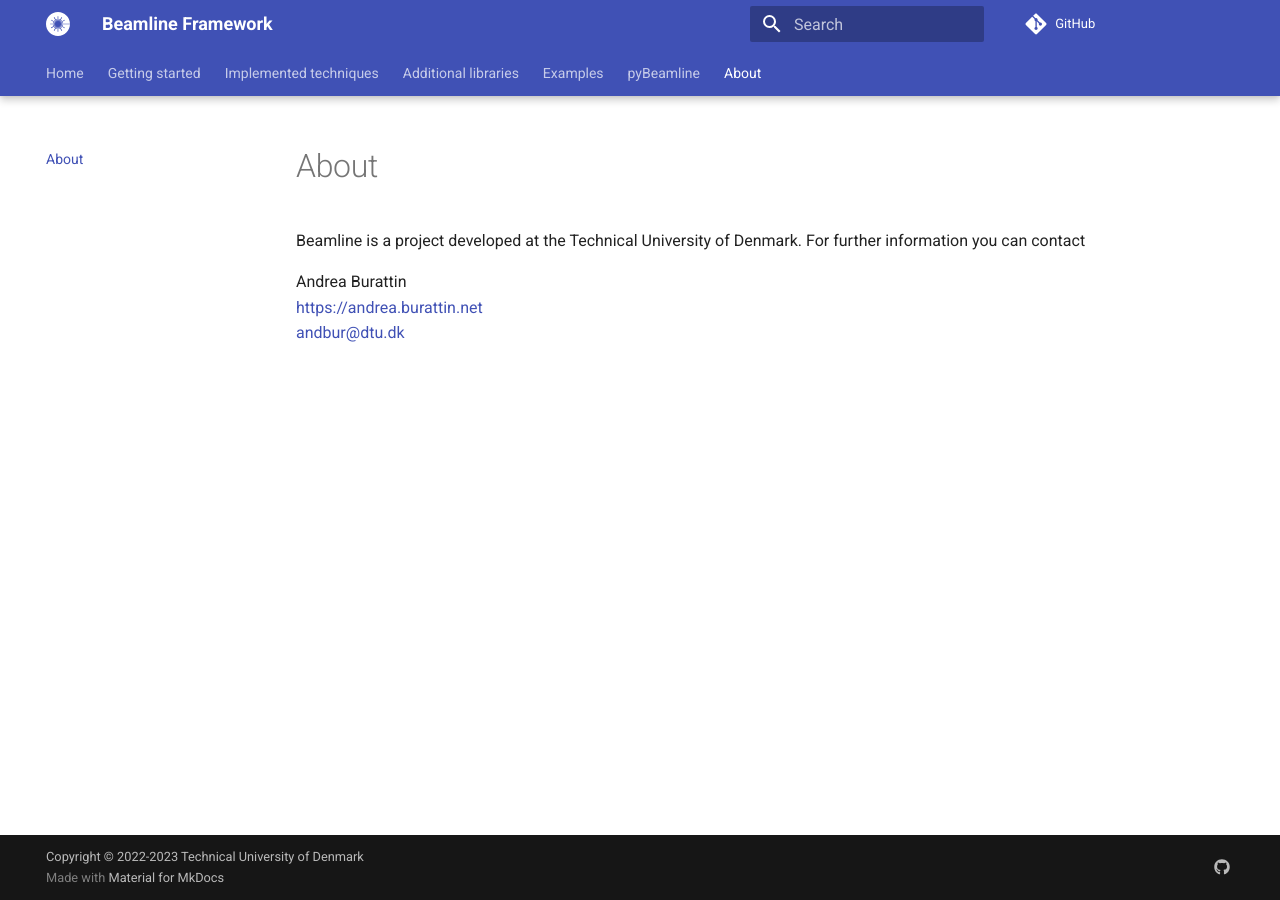
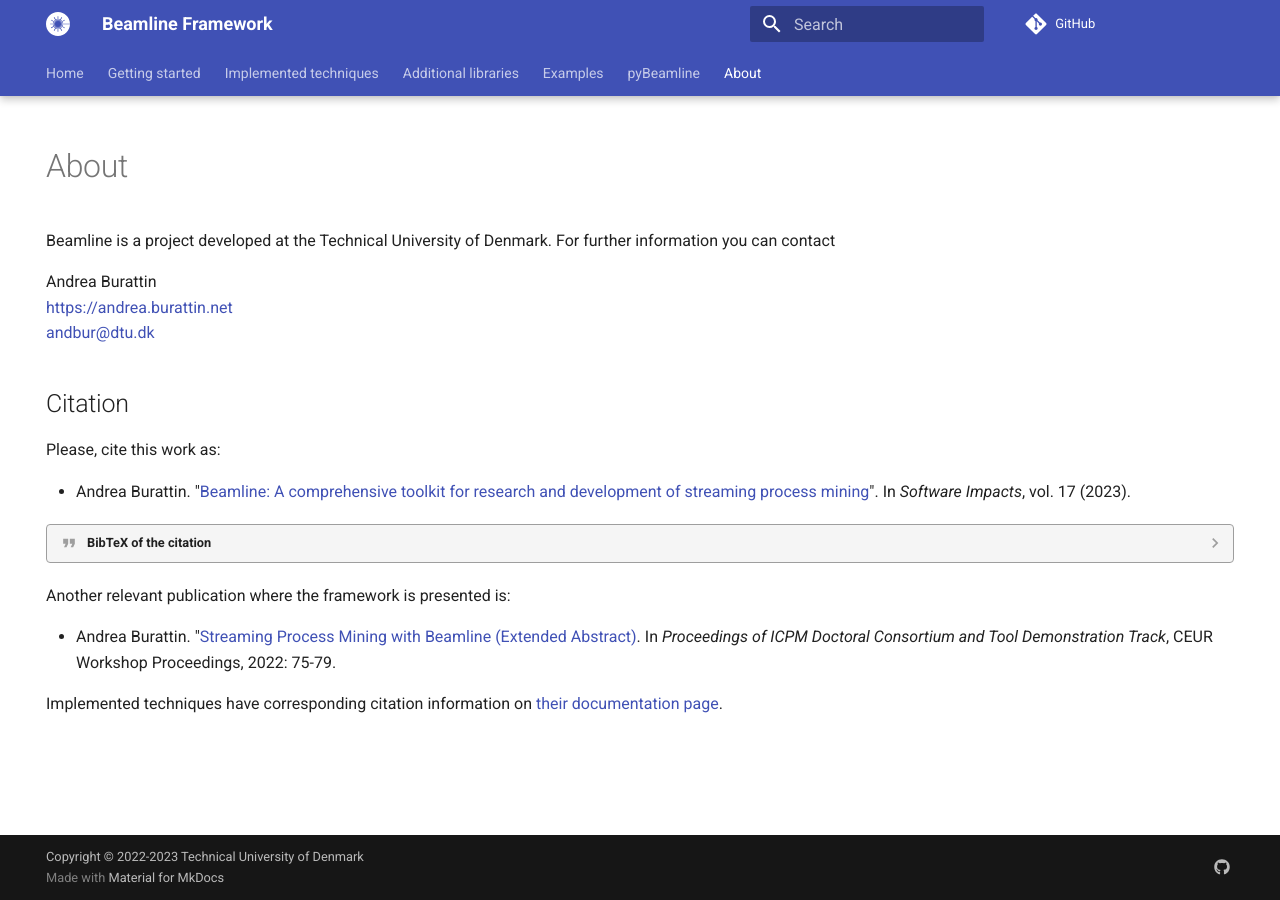
Before and after one commit to beamline/docs, an MkDocs documentation site: the page built from docs/about.md, in a window 1280 px wide. Built offline with MkDocs 1.6.1 and Material for MkDocs 9.7.7, drawn with Linux system fonts in a browser that asks for light colours; comment, search, counter and statistics services are not loaded.

Commit message:
Added citations

````diff
--- a/docs/about.md
+++ b/docs/about.md
@@ -1,5 +1,40 @@
+---
+hide:
+  - navigation
+---
+
 Beamline is a project developed at the Technical University of Denmark. For further information you can contact
 
 Andrea Burattin
 <https://andrea.burattin.net>
 <andbur@dtu.dk>
+
+
+## Citation
+
+Please, cite this work as:
+
+* Andrea Burattin. "[Beamline: A comprehensive toolkit for research and development of streaming process mining](http://dx.doi.org/10.1016/j.simpa.2023.100551)". In *Software Impacts*, vol. 17 (2023).
+
+??? quote "BibTeX of the citation"
+    ```bibtex
+    @article{BURATTIN2023100551,
+      title = {Beamline: A comprehensive toolkit for research and development of streaming process mining},
+      journal = {Software Impacts},
+      volume = {17},
+      pages = {100551},
+      year = {2023},
+      issn = {2665-9638},
+      doi = {https://doi.org/10.1016/j.simpa.2023.100551},
+      url = {https://www.sciencedirect.com/science/article/pii/S266596382300088X},
+      author = {Andrea Burattin},
+      keywords = {Process mining, Streaming process mining, Apache Flink, Reactive programming},
+      abstract = {Beamline is a software library to support the research and development of streaming process mining algorithms. Specifically, it comprises a Java library, built on top of Apache Flink, which fosters high performance and deployment. The second component is a Python library (called pyBeamline, built using ReactiveX) which allows the quick prototyping and development of new streaming process mining algorithms. The two libraries share the same underlying data structures (BEvent) as well as the same fundamental principles, thus making the prototypes (built by researchers using pyBeamline) quickly transferrable to full-fledged and highly scalable applications (using Java Beamline).}
+    }
+    ```
+
+Another relevant publication where the framework is presented is:
+
+*   Andrea Burattin. "[Streaming Process Mining with Beamline (Extended Abstract)](https://ceur-ws.org/Vol-3299/Paper16.pdf). In *Proceedings of ICPM Doctoral Consortium and Tool Demonstration Track*, CEUR Workshop Proceedings, 2022: 75-79.
+
+Implemented techniques have corresponding citation information on [their documentation page](/implemented-techniques).
--- a/mkdocs.yml
+++ b/mkdocs.yml
@@ -19,6 +19,7 @@ nav:
     - Simulation:
       - Simulation with PLG: implemented-techniques/simulation-plg.md
   - Additional libraries:
+      - Introduction: additional-libraries.md
       - MQTT-XES: mqtt-xes.md
       - Simple PNML: simple-pnml.md
   - Examples:
````
Also changed, not shown: docs/additional-libraries.md (added, +6 -0 lines), docs/getting-started.md (+6 -0 lines), docs/index.md (+24 -0 lines), docs/pybeamline.md (+7 -1 lines).
